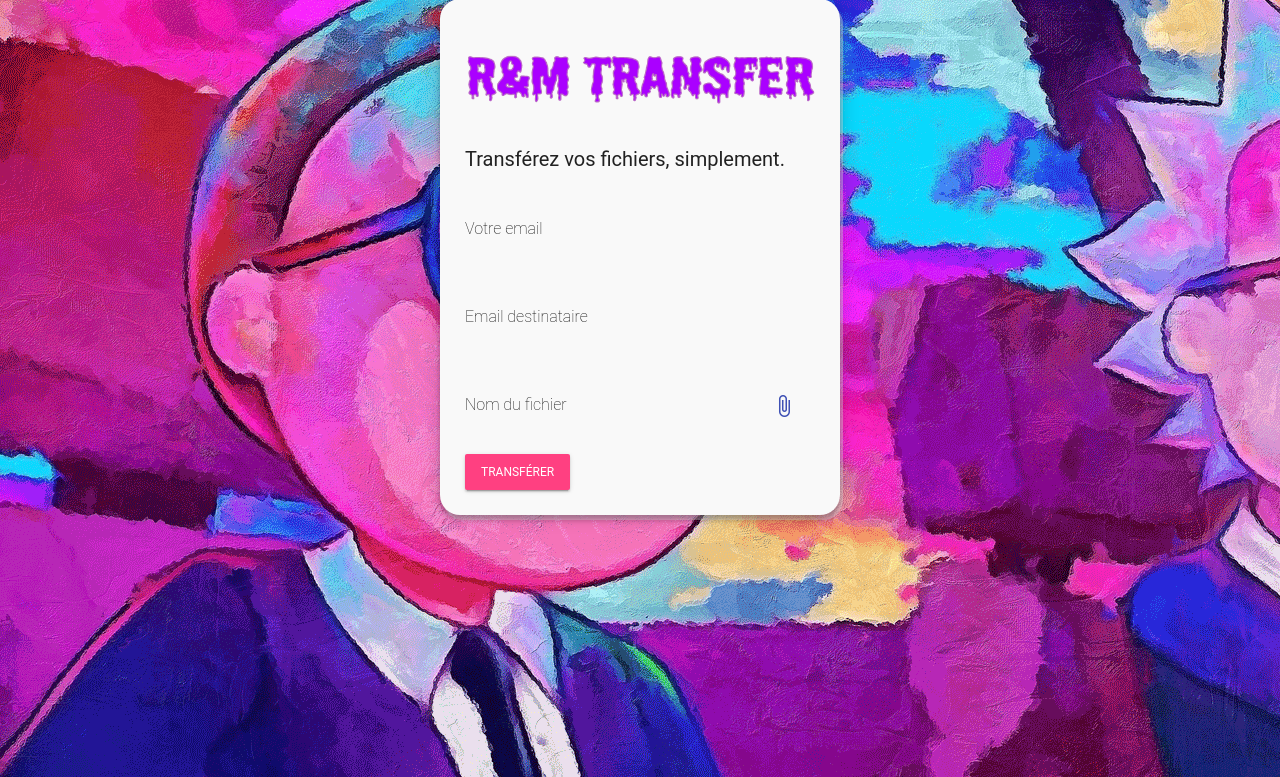
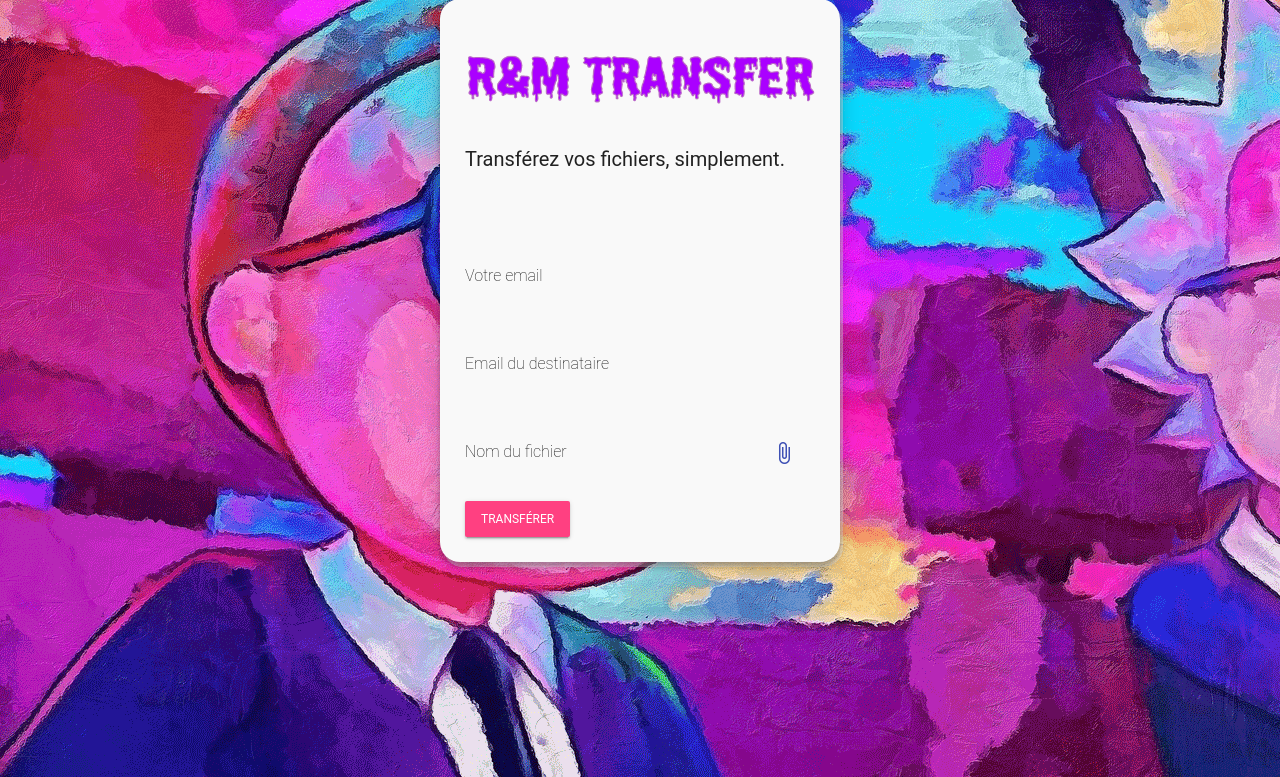
Before and after one commit to kvnbrnrd/WeTransfer, a PHP site: the page made by index.php in a window 1280 px wide. Shown: the part 151-928 px from the top of the page. Run offline with PHP 8.4, Linux system fonts and the light colour scheme.

Commit message:
ajout des classes anglais/francais need boutons et le js

```diff
--- a/Assets/CSS/main.css
+++ b/Assets/CSS/main.css
@@ -60,7 +60,14 @@ html {
 /* ****************************fin slider**************************** */
 
 
-
+.anglais{
+  display:none;
+  visibility: hidden;
+}
+.francais{
+  display:visible;
+  visibility:visible;
+}
 
 
 
--- a/Views/homeView.php
+++ b/Views/homeView.php
@@ -28,32 +28,36 @@
             <h3>
                 <img class="logo" id="logo" src="Assets/images/logo.png">
             </h3>
-            <h4>Transférez vos fichiers, simplement.</h4>
+            <h4 class="francais">Transférez vos fichiers, simplement.</h4>
+            <h4 class="anglais">Transfer your file easily</h4>
 
                 <!-- Email Expediteur -->
             <div class="mdl-textfield mdl-js-textfield mdl-textfield--floating-label">
-                <label for="email" id="email" class="mdl-textfield__label">Votre email</label>
+                <label for="email" id="email" class="mdl-textfield__label francais">Votre email</label>
+                <label for="email" id="email" class="mdl-textfield__label anglais">Your Email</label>
                 <input class="mdl-textfield__input" type="text" id="mailE">
                 <p class="errorMessage"></p>
             </div>
 
                 <!-- Email Destinataire -->
             <div class="mdl-textfield mdl-js-textfield mdl-textfield--floating-label">
-                <label for="destinataire" id="destinataire" class="mdl-textfield__label">Email destinataire</label>
+                <label for="destinataire" id="destinataire" class="mdl-textfield__label francais">Email du destinataire</label>
+                <label for="destinataire" id="destinataire" class="mdl-textfield__label anglais">Recipient Email</label>
                 <input class="mdl-textfield__input" type="text" id="mailD"/>
                 <p class="errorMessage"></p>
             </div>
 
                 <!-- Le champ nom du fichier -->
             <div class="mdl-textfield mdl-js-textfield mdl-textfield--floating-label">
-                <label for="up" id="fileName" class="mdl-textfield__label">Nom du fichier</label>
+                <label for="up" id="fileName" class="mdl-textfield__label francais">Nom du fichier</label>
+                <label for="up" id="fileName" class="mdl-textfield__label anglais">Name of the file</label>
                 <input class="mdl-textfield__input" type="text" name="fileName">
                 <p class="errorMessage"></p>
             </div>
 
                 <!-- Le bouton permettant de linker le fichier -->
             <div class="mdl-button mdl-button--primary mdl-button--icon mdl-button--file">
-                <i class="material-icons">attach_file</i>
+                <i class="material-icons ">attach_file</i>
                 <input type="file" name="fichier_upload[]" multiple="multiple">
             </div>
 
@@ -61,7 +65,9 @@
                 <!-- Le bouton envoyer -->
             <div>
                 <fieldset>
-                        <button name="submitBtn" type="submit" id="contact-submit" data-submit="...Sending" class="mdl-button mdl-js-button mdl-button--raised mdl-js-ripple-effect mdl-button--accent">Transférer
+                        <button name="submitBtn" type="submit" id="contact-submit" data-submit="...Sending" class="francais mdl-button mdl-js-button mdl-button--raised mdl-js-ripple-effect mdl-button--accent">Transférer
+                    </button>
+                    <button name="submitBtn" type="submit" id="contact-submit" data-submit="...Sending" class="anglais mdl-button mdl-js-button mdl-button--raised mdl-js-ripple-effect mdl-button--accent">Transfer
                     </button>
                 </fieldset>
             </div>
```
Also changed, not shown: Assets/Images/EnglishFlag.png (added), Assets/Images/FrenchFlag.png (added).
